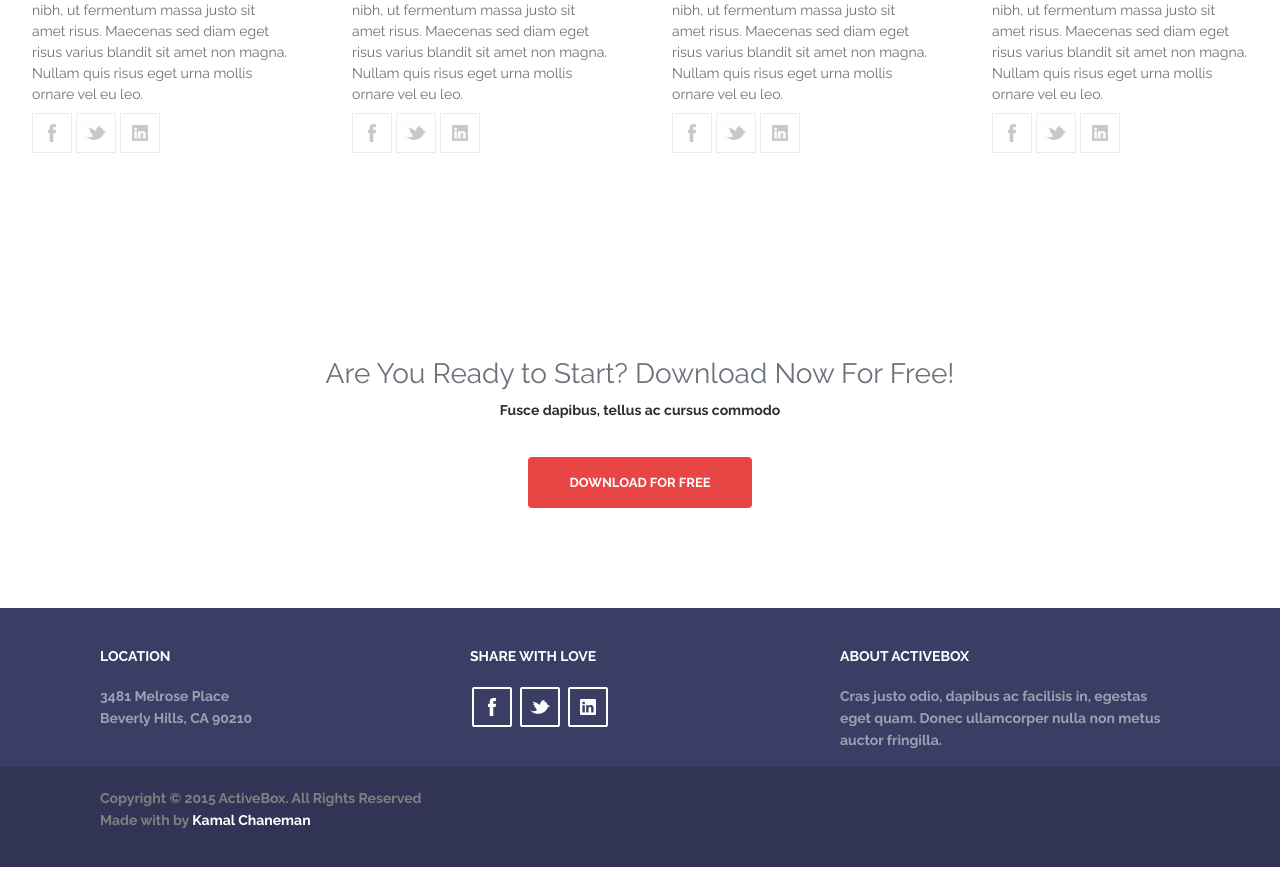
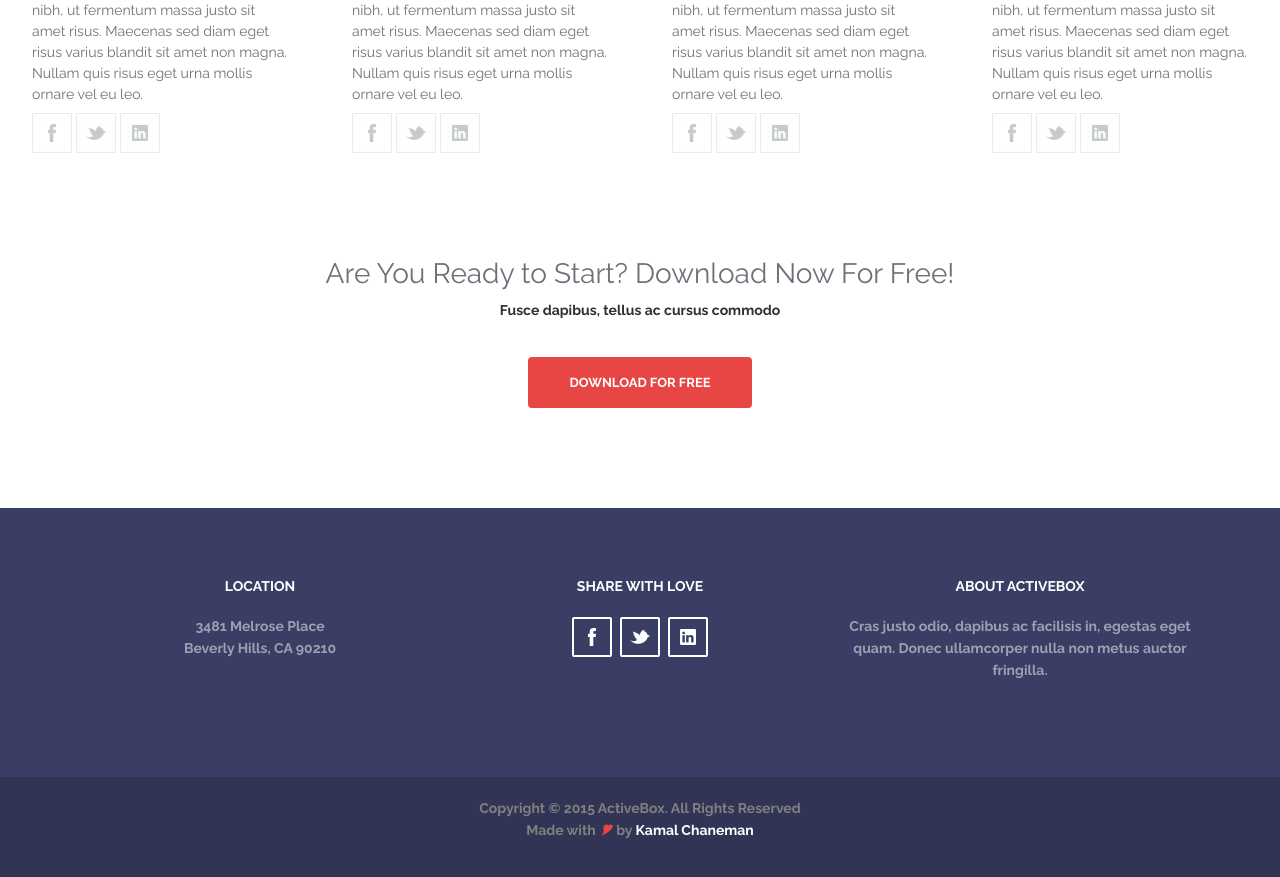
Before and after one commit to karenmanzur/SmoothOperators-Desarrollo-Web, a PHP site: page / in a window 1280 px wide. Shown: the part 2494-3371 px from the top of the page. Run offline with PHP 8.4, Linux system fonts and the light colour scheme; some libraries are stand-ins or nearby versions.

Commit message:
Añado <3
fix

```diff
--- a/css/estilo.css
+++ b/css/estilo.css
@@ -35,7 +35,7 @@ header{
   font-weight: normal;
 }
 section .download  {
-  padding: 100px 0;
+  padding: 0 0 100px;
 }
 
 header .nav {
@@ -144,7 +144,7 @@ footer {
 }
   .footer-top {
     background-color: #3a3e64;
-    padding-top: 40px;
+    padding-top: 70px;
 }
   .footer-bottom {
     background-color: #313454;
@@ -170,13 +170,18 @@ footer {
     margin-top: 0;
     width: 100%;
 }
-    .footer .share li {
+  .footer .share li {
       display: inline-block;
       float: none;
 }
-
- .download p{
+ .download p {
     color: #2d3033;
     font-weight: 600;
     padding-bottom: 20px;
 }
+ .footer .heart {
+    font-family: Webdings, sans-serif;
+    color: #e84545;
+    font-size: 14px;
+    margin: 0 2px;
+}
--- a/index.html
+++ b/index.html
@@ -6,6 +6,7 @@
     <title>Active Box -Un desarrollo de la unid</title>
     <link rel="stylesheet" href="https://stackpath.bootstrapcdn.com/bootstrap/4.2.1/css/bootstrap.min.css" integrity="sha384-GJzZqFGwb1QTTN6wy59ffF1BuGJpLSa9DkKMp0DgiMDm4iYMj70gZWKYbI706tWS" crossorigin="anonymous">
     <link href="https://fonts.googleapis.com/css?family=Raleway:400,700" rel="stylesheet">
+    <link rel="stylesheet" href="https://maxcdn.bootstrapcdn.com/font-awesome/4.4.0/css/font-awesome.min.css">
     <link rel="stylesheet" href="css/estilo.css">
 </head>
 <body>
@@ -159,12 +160,12 @@
     <footer class="footer">
         <div class="footer-top">
             <div class="container">
-                <div class="row p-0 m-0">
-                    <div class="col-md-4">
+                <div class="row">
+                    <div class="col-md-4  footer-col text-center">
                         <h5>Location</h5>
                         <p>3481 Melrose Place<br>Beverly Hills, CA 90210</p>
                     </div>
-                    <div class="col-md-4">
+                    <div class="col-md-4  footer-col text-center">
                         <h5>SHARE WITH LOVE</h5>
                         <div class="share">
                             <li><a href="#"><img src="img/facebook.png" alt=""></a></li>
@@ -173,7 +174,7 @@
 
                         </div>
                     </div>
-                    <div class="col-md-4">
+                    <div class="col-md-4 footer-col text-center">
                         <h5>ABOUT ACTIVEBOX</h5>
                         <p>Cras justo odio, dapibus ac facilisis in, egestas eget quam. Donec ullamcorper nulla non metus auctor fringilla.</p>
                     </div>
@@ -182,8 +183,8 @@
         </div>
         <div class="footer-bottom">
             <div class="container">
-                <div class="col-md-12">
-                    <p>Copyright © 2015 ActiveBox. All Rights Reserved<br>Made with <i class="fa fa-heart pulse"></i> by <a href="http://kamalchaneman.com/">Kamal Chaneman</a></p>
+                <div class="col-md-12 text-center">
+                    <p>Copyright © 2015 ActiveBox. All Rights Reserved<br>Made with <i class="heart">&#127892</i> by <a href="">Kamal Chaneman</a></p>
                 </div>
             </div>
         </div>
```
